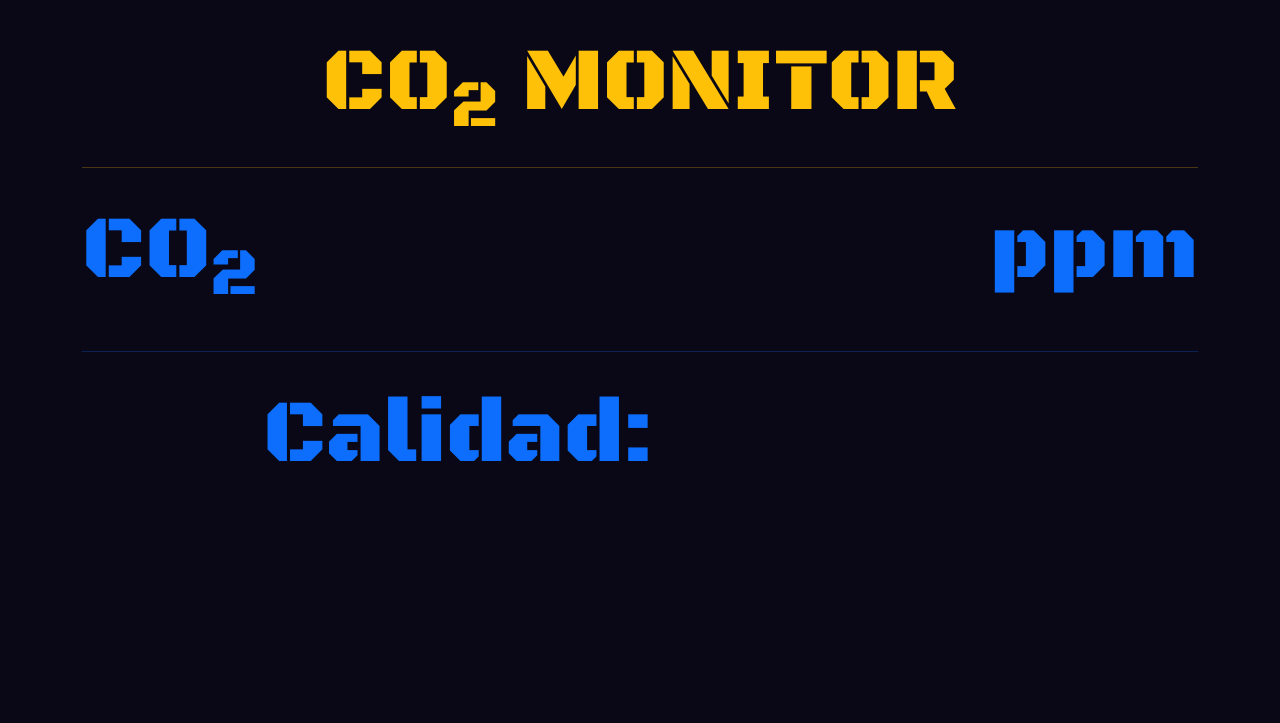
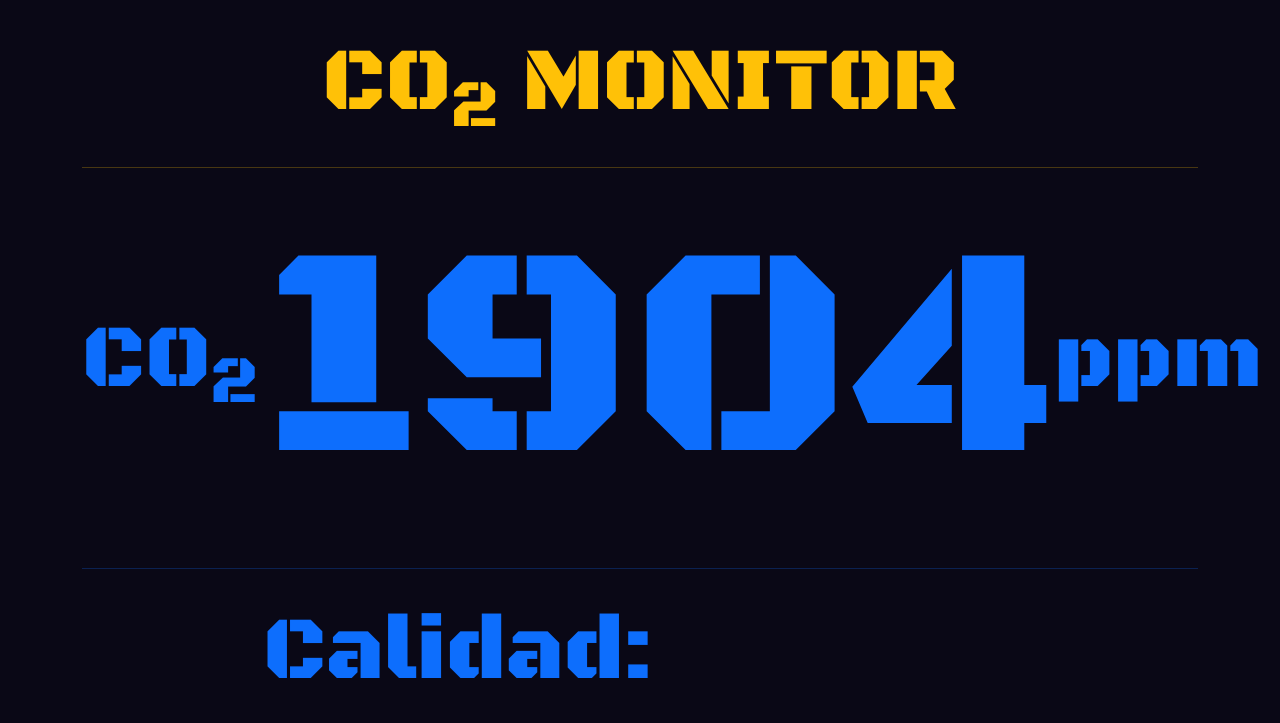
Before and after one commit to Julian-Azange/web-data-CO2, a plain HTML site: page index.html in a window 1280 px wide. Drawn offline with nearby package versions, Linux system fonts and the light colour scheme; no server answers.

Commit message:
data index.html

```diff
--- a/index.html
+++ b/index.html
@@ -59,7 +59,7 @@ h1 {
 
         <div class="d-flex justify-content-between align-items-center text-primary">
             <p>CO<sub>2</sub></p>
-            <h1 id="co2-value" class="text-center"></h1>
+            <h1 id="co2-value" class="text-center">1904</h1>
             <p>ppm</p>
         </div>
 
```
